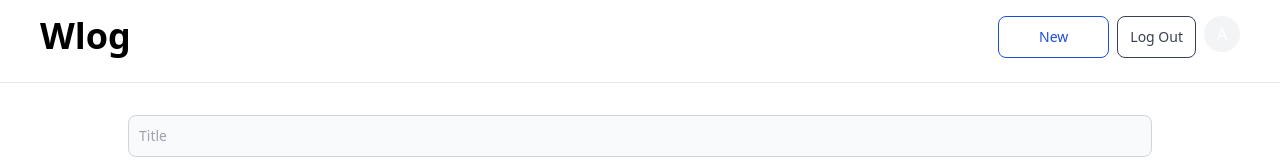
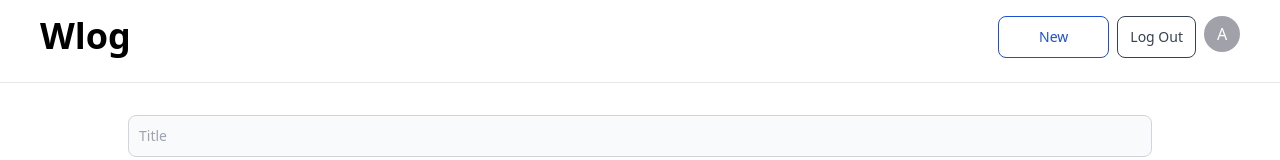
Before and after one commit to KrishanuSingh/wloggin, a React (Vite) app in the folder frontend/: page /publish in a window 1280 px wide. Shown: the top 160 px of the page. Built offline with nearby package versions, Linux system fonts and the light colour scheme.

Commit message:
reversed blogs and changed avatar for lightmode

```diff
--- a/frontend/src/components/BlogCard.tsx
+++ b/frontend/src/components/BlogCard.tsx
@@ -50,7 +50,7 @@ export const BlogCard = ({
 }
 
 export function Avatar({name, size= "small"}: {name:string, size?:"small" |"big"}){
-    return <div className={`relative inline-flex items-center justify-center ${size === "small" ? "w-6 h-6" : "w-9 h-9"} overflow-hidden bg-gray-100 rounded-full dark:bg-zinc-400`}>
+    return <div className={`relative inline-flex items-center justify-center ${size === "small" ? "w-6 h-6" : "w-9 h-9"} overflow-hidden bg-zinc-400 rounded-full dark:bg-zinc-400`}>
         <span className="font-medium text-white dark:text-white">
             {name[0]}
 
--- a/frontend/src/pages/Blogs.tsx
+++ b/frontend/src/pages/Blogs.tsx
@@ -24,7 +24,9 @@ export const Blogs = () => {
             </div>
             <div className=" flex justify-center pt-6">
                 <div className="w-96">
-               {blogs.map(blog=> <BlogCard
+               {blogs.slice()
+               .reverse()
+               .map(blog=> <BlogCard
                 key={blog.id}
                 id={blog.id}
                 authorname={blog.author.name || "Anonymous"}
```
